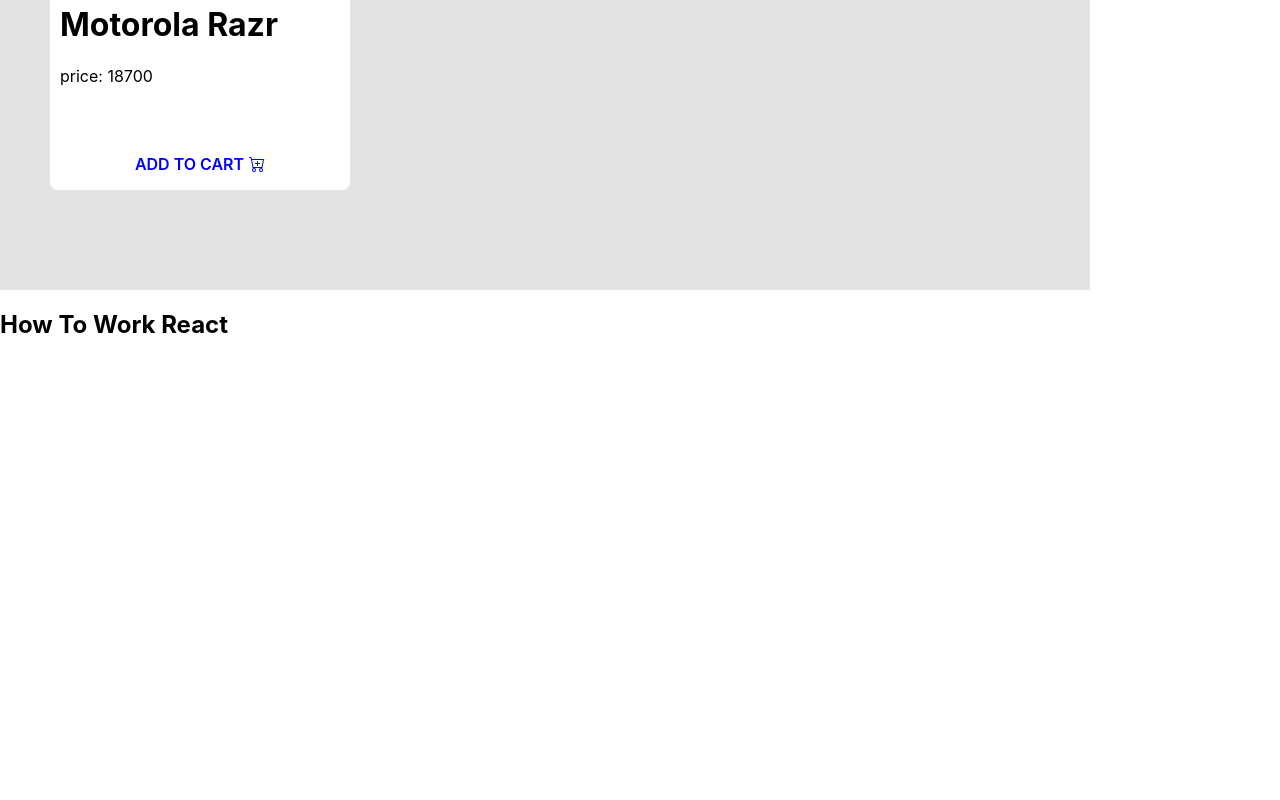
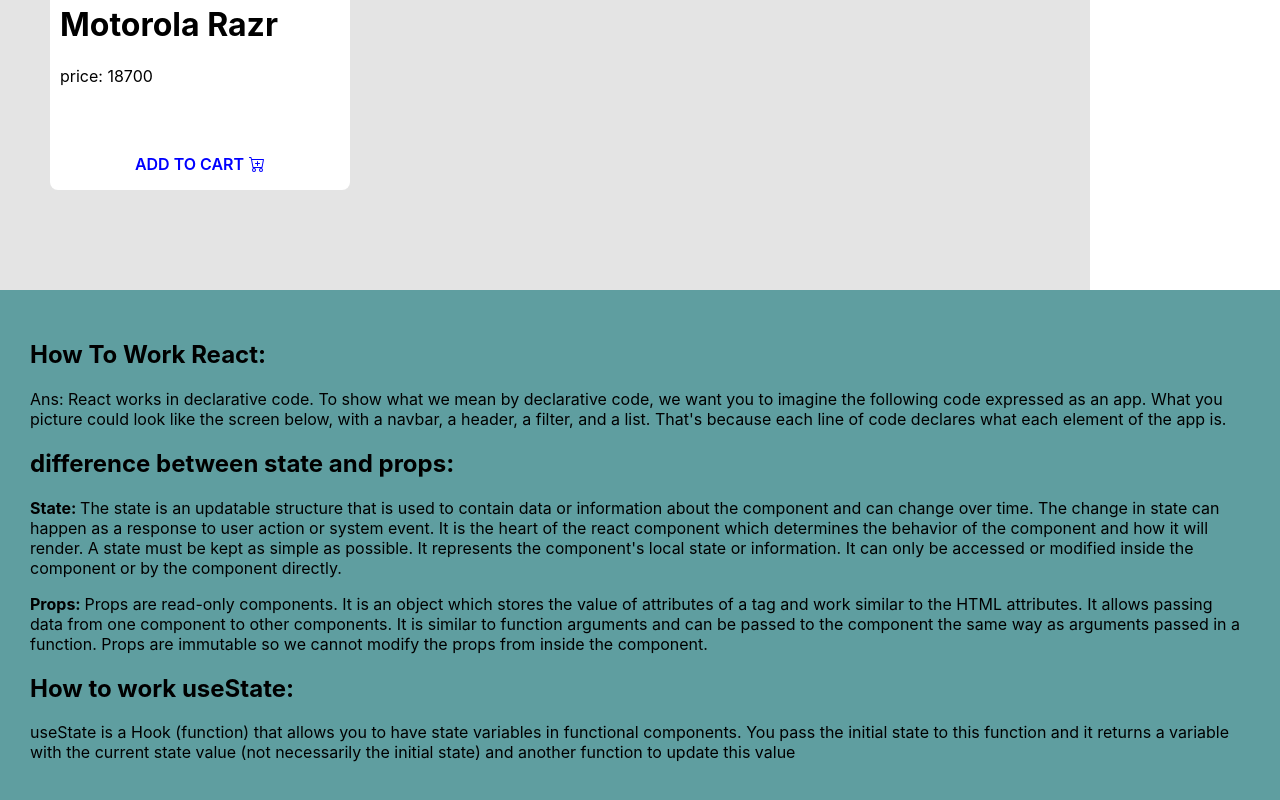
Before and after one commit to hasan71224/mobile-shop, a React (Create React App) app: page / in a window 1280 px wide. Shown: the part 2719-3519 px from the top of the page. Before the commit the page ends 3078 px from the top, so only its background shows below. Built offline with nearby package versions, Linux system fonts and the light colour scheme.

Commit message:
add description

```diff
--- a/src/App.css
+++ b/src/App.css
@@ -24,6 +24,10 @@
 .App-link {
   color: #61dafb;
 }
+.Defination{
+  background-color: cadetblue;
+  padding: 30px;
+}
 
 @keyframes App-logo-spin {
   from {
--- a/src/App.js
+++ b/src/App.js
@@ -10,7 +10,17 @@
       <Shop></Shop>
 
       <div className='Defination'>
-          <h2>How To Work React</h2>
+          <h2>How To Work React:</h2>
+          <p>Ans: React works in declarative code. To show what we mean by declarative code, we want you to imagine the following code expressed as an app. What you picture could look like the screen below, with a navbar, a header, a filter, and a list. That's because each line of code declares what each element of the app is.</p>
+
+          <h2>difference between state and props:</h2>
+          <p><strong>State: </strong>
+            The state is an updatable structure that is used to contain data or information about the component and can change over time. The change in state can happen as a response to user action or system event. It is the heart of the react component which determines the behavior of the component and how it will render. A state must be kept as simple as possible. It represents the component's local state or information. It can only be accessed or modified inside the component or by the component directly.</p>
+            <p><strong>Props: </strong>
+            Props are read-only components. It is an object which stores the value of attributes of a tag and work similar to the HTML attributes. It allows passing data from one component to other components. It is similar to function arguments and can be passed to the component the same way as arguments passed in a function. Props are immutable so we cannot modify the props from inside the component.</p>
+
+            <h2>How to work useState:</h2>
+            <p>useState is a Hook (function) that allows you to have state variables in functional components. You pass the initial state to this function and it returns a variable with the current state value (not necessarily the initial state) and another function to update this value</p>
       </div>
     </div>
   );
```
